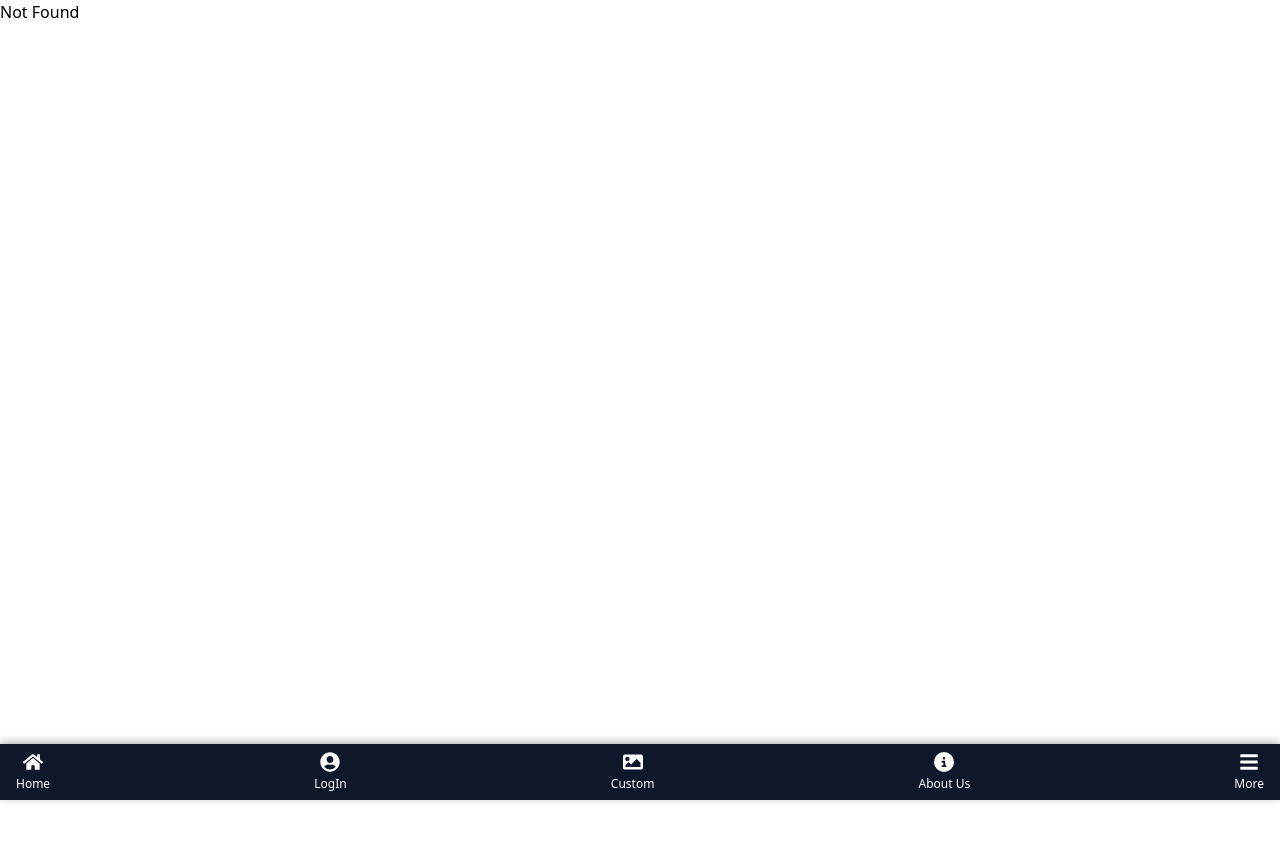
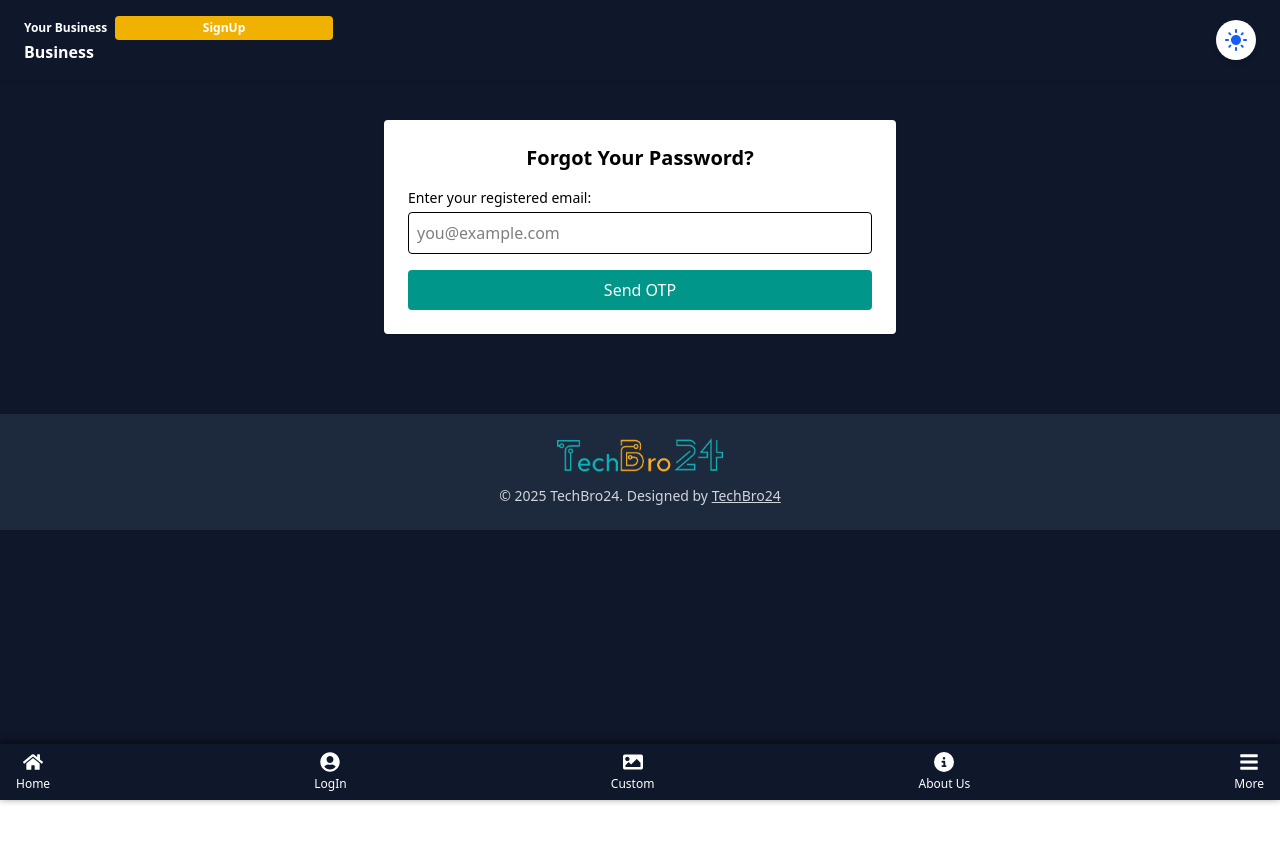
Before and after one commit to AbhijeetSRawat/poster-react-deploy, a React (Vite) app: page /forget-password in a window 1280 px wide. Before the commit this address had no page. Shown: the top 842 px of the page. Before the commit the page ends 800 px from the top, so only its background shows below. Built offline with nearby package versions, Linux system fonts and the light colour scheme.

Commit message:
forget password and source changed

```diff
--- a/src/App.jsx
+++ b/src/App.jsx
@@ -23,6 +23,8 @@ import AboutUs from './pages/AboutUs';
 import AdminDashboard from './pages/Admin_Dashboard';
 import AdminUsers from './pages/AdminUsers';
 import AdminProducts from './pages/AdminProducts';
+import EnterOtp from './pages/EnterOtp';
+import ForgetPassword from './pages/ForgetPassword';
 
 
 const App = () => {
@@ -53,6 +55,8 @@ const App = () => {
         <Route path='/religiousandcultural' element={<ReligiousAndCultural mode={mode} setMode={setMode} />} />
         <Route path='/signup' element={<SignUp mode={mode} setMode={setMode} />} />
         <Route path='/login' element={<Login mode={mode} setMode={setMode} />} />
+        <Route path="/forget-password" element={<ForgetPassword mode={mode} setMode={setMode} />} />
+          <Route path="/enter-otp" element={<EnterOtp mode={mode} setMode={setMode} />} />
         <Route path='/searchpage' element={<SearchPage mode={mode} tagvalue={tagvalue} setTagvalue={setTagvalue} searchValue={searchValue} setSearchValue={setSearchValue} setMode={setMode} />} />
         <Route path='/subscribe' element={<SubscriptionPage mode={mode} setMode={setMode} />} />
         <Route path='/custom' element={<Custom mode={mode} setMode={setMode}/>}/>
--- /dev/null
+++ b/src/pages/EnterOtp.jsx
@@ -0,0 +1,154 @@
+import React, { useState, useEffect } from 'react';
+import { useNavigate } from 'react-router-dom';
+import Heading from '../components/core/heading';
+import Navbar from '../components/core/Navbar';
+import logo from '../assets/img/logo_techbro-removebg-preview.png';
+import toast from 'react-hot-toast';
+
+const EnterOtp = ({ mode, setMode }) => {
+  const [otp, setOtp] = useState('');
+  const [email, setEmail] = useState('');
+  const [userId, setUserId] = useState('');
+  const [errorMsg, setErrorMsg] = useState('');
+  const [step, setStep] = useState('otp'); // 'otp' or 'reset'
+  const [password, setPassword] = useState('');
+  const navigate = useNavigate();
+  const [loading,setLoading] = useState(false);
+
+  useEffect(() => {
+    const storedEmail = localStorage.getItem('email');
+    if (!storedEmail) {
+      navigate('/forget-password');
+    } else {
+      setEmail(storedEmail);
+      window.scrollTo(0, 0);
+    }
+  }, [navigate]);
+
+  const handleOtpSubmit = async (e) => {
+    e.preventDefault();
+    setErrorMsg('');
+
+    try {
+      setLoading(true);
+      const res = await fetch('https://poster-react-deploy.onrender.com/api/auth/verifyOtp', {
+        method: 'POST',
+        headers: { Accept: 'application/json', 'Content-Type': 'application/json' },
+        body: JSON.stringify({ email, otp })
+      });
+
+      const data = await res.json();
+
+      if (!res.ok) {
+        setErrorMsg(data.message || 'Invalid OTP');
+        return;
+      }
+
+      setUserId(data.userId);
+      setStep('reset');
+    } catch (err) {
+      console.error(err);
+      setErrorMsg('Server error. Try again.');
+    }
+     finally{
+      setLoading(false);
+    }
+  };
+
+  const handlePasswordSubmit = async (e) => {
+    e.preventDefault();
+    setErrorMsg('');
+
+    if (!password.trim()) {
+      setErrorMsg('Password cannot be empty');
+      return;
+    }
+
+    try {
+      const res = await fetch(`https://poster-react-deploy.onrender.com/api/auth/resetpassword/${userId}`, {
+        method: 'POST',
+        headers: { Accept: 'application/json', 'Content-Type': 'application/json' },
+        body: JSON.stringify({ password })
+      });
+
+      const result = await res.json();
+
+      if (!res.ok) {
+        setErrorMsg(result.message || 'Password reset failed');
+        return;
+      }
+
+      localStorage.removeItem('email');
+      toast.success("Password changes successfully!")
+      navigate('/login');
+    } catch (err) {
+      console.error(err);
+      toast.error("Unable to change password!")
+      setErrorMsg('Something went wrong. Please try again.');
+    }
+  };
+
+  const bg = mode ? 'bg-blue-100 text-gray-800' : 'bg-slate-900 text-white';
+  const inputStyle = 'w-full p-2 border rounded';
+  const footerBg = mode ? 'bg-blue-200 text-gray-800' : 'bg-slate-800 text-gray-300';
+
+  return (
+    <div className={`${bg} min-h-screen pt-[10vh]`}>
+      <Heading mode={mode} setMode={setMode} />
+      <Navbar mode={mode} setMode={setMode} />
+
+      <section className="max-w-lg mx-auto mt-10 p-6 bg-white shadow-md rounded text-black">
+        {step === 'otp' ? (
+          <>
+            <h2 className="text-xl font-semibold mb-4 text-center">Enter OTP</h2>
+            <form onSubmit={handleOtpSubmit}>
+              <label className="block text-sm mb-1">OTP sent to {email}</label>
+              <input
+                type="text"
+                className={inputStyle}
+                value={otp}
+                onChange={(e) => setOtp(e.target.value)}
+                placeholder="Enter 6-digit OTP"
+                required
+              />
+              {errorMsg && <p className="text-red-500 mt-2 text-sm">{errorMsg}</p>}
+              <button type="submit" className="mt-4 w-full flex justify-center bg-teal-600 hover:bg-teal-700 text-white py-2 rounded">
+               {
+              loading ? (<div className='loader w-full h-full flex justify-center'></div>):(<>Verify OTP</>)
+            }
+              </button>
+            </form>
+          </>
+        ) : (
+          <>
+            <h2 className="text-xl font-semibold mb-4 text-center">Set New Password</h2>
+            <form onSubmit={handlePasswordSubmit}>
+              <label className="block text-sm mb-1">New Password</label>
+              <input
+                type="password"
+                className={inputStyle}
+                value={password}
+                onChange={(e) => setPassword(e.target.value)}
+                placeholder="New secure password"
+                required
+              />
+              {errorMsg && <p className="text-red-500 mt-2 text-sm">{errorMsg}</p>}
+              <button type="submit" className="mt-4 w-full bg-teal-600 hover:bg-teal-700 text-white py-2 rounded">
+                Reset Password
+              </button>
+            </form>
+          </>
+        )}
+      </section>
+
+      <footer className={`${footerBg} text-center text-sm py-6 mt-20`}>
+        <div className="max-w-screen-xl mx-auto px-4">
+          <img src={logo} alt="Logo" className="h-10 mx-auto mb-2" />
+          <p>&copy; 2025 TechBro24. Designed by <a href="https://www.techbro24.com/" className="underline">TechBro24</a></p>
+        </div>
+      </footer>
+    </div>
+  );
+};
+
+export default EnterOtp;
--- /dev/null
+++ b/src/pages/ForgetPassword.jsx
@@ -0,0 +1,91 @@
+import React, { useState, useEffect } from 'react';
+import { useNavigate } from 'react-router-dom';
+import Heading from '../components/core/heading';
+import Navbar from '../components/core/Navbar';
+import logo from '../assets/img/logo_techbro-removebg-preview.png';
+
+const ForgetPassword = ({ mode, setMode }) => {
+  const [email, setEmail] = useState('');
+  const [errorMsg, setErrorMsg] = useState('');
+  const [loading,setLoading] = useState(false);
+
+  const navigate = useNavigate();
+
+  useEffect(() => {
+    window.scrollTo(0, 0);
+  }, []);
+
+  const handleSubmit = async (e) => {
+    e.preventDefault();
+    setErrorMsg('');
+
+    try {
+      setLoading(true);
+      const response = await fetch('https://poster-react-deploy.onrender.com/api/auth/forgetpassword', {
+        method: "POST",
+        headers: {
+          Accept: 'application/json',
+          "Content-Type": "application/json"
+        },
+        body: JSON.stringify({ email: email.trim() })
+      });
+
+      const result = await response.json();
+
+      if (!response.ok) {
+        setErrorMsg(result.message || 'Email not found');
+        return;
+      }
+
+      localStorage.setItem('email', email.trim());
+      navigate('/enter-otp');
+    } catch (err) {
+      console.error(err);
+      setErrorMsg('Server error. Please try again.');
+    }
+    finally{
+      setLoading(false);
+    }
+  };
+
+  const bg = mode ? 'bg-blue-100 text-gray-800' : 'bg-slate-900 text-white';
+  const inputStyle = 'w-full p-2 rounded border';
+  const footerBg = mode ? 'bg-blue-200 text-gray-800' : 'bg-slate-800 text-gray-300';
+
+  return (
+    <div className={`${bg} min-h-screen pt-[10vh]`}>
+      <Heading mode={mode} setMode={setMode} />
+      <Navbar mode={mode} setMode={setMode} />
+
+      <section className="max-w-lg mx-auto mt-10 p-6 shadow rounded bg-white text-black">
+        <h2 className="text-xl font-semibold mb-4 text-center">Forgot Your Password?</h2>
+        <form onSubmit={handleSubmit}>
+          <label className="block text-sm mb-1">Enter your registered email:</label>
+          <input
+            type="email"
+            className={inputStyle}
+            value={email}
+            onChange={(e) => setEmail(e.target.value)}
+            placeholder="you@example.com"
+            required
+          />
+          {errorMsg && <p className="text-red-500 mt-2 text-sm">{errorMsg}</p>}
+          <button type="submit" className="mt-4 w-full flex justify-center bg-teal-600 hover:bg-teal-700 text-white py-2 rounded">
+            {
+              loading ? (<div className='loader w-full h-full flex justify-center'></div>):(<>Send OTP</>)
+            }
+          </button>
+        </form>
+      </section>
+
+      <footer className={`${footerBg} text-center text-sm py-6 mt-20`}>
+        <div className="max-w-screen-xl mx-auto px-4">
+          <img src={logo} alt="Logo" className="h-10 mx-auto mb-2" />
+          <p>&copy; 2025 TechBro24. Designed by <a href="https://www.techbro24.com/" className="underline">TechBro24</a></p>
+        </div>
+      </footer>
+    </div>
+  );
+};
+
+export default ForgetPassword;
```
Also changed, not shown: 2 other files (tests, documents, lock files or other folders).
